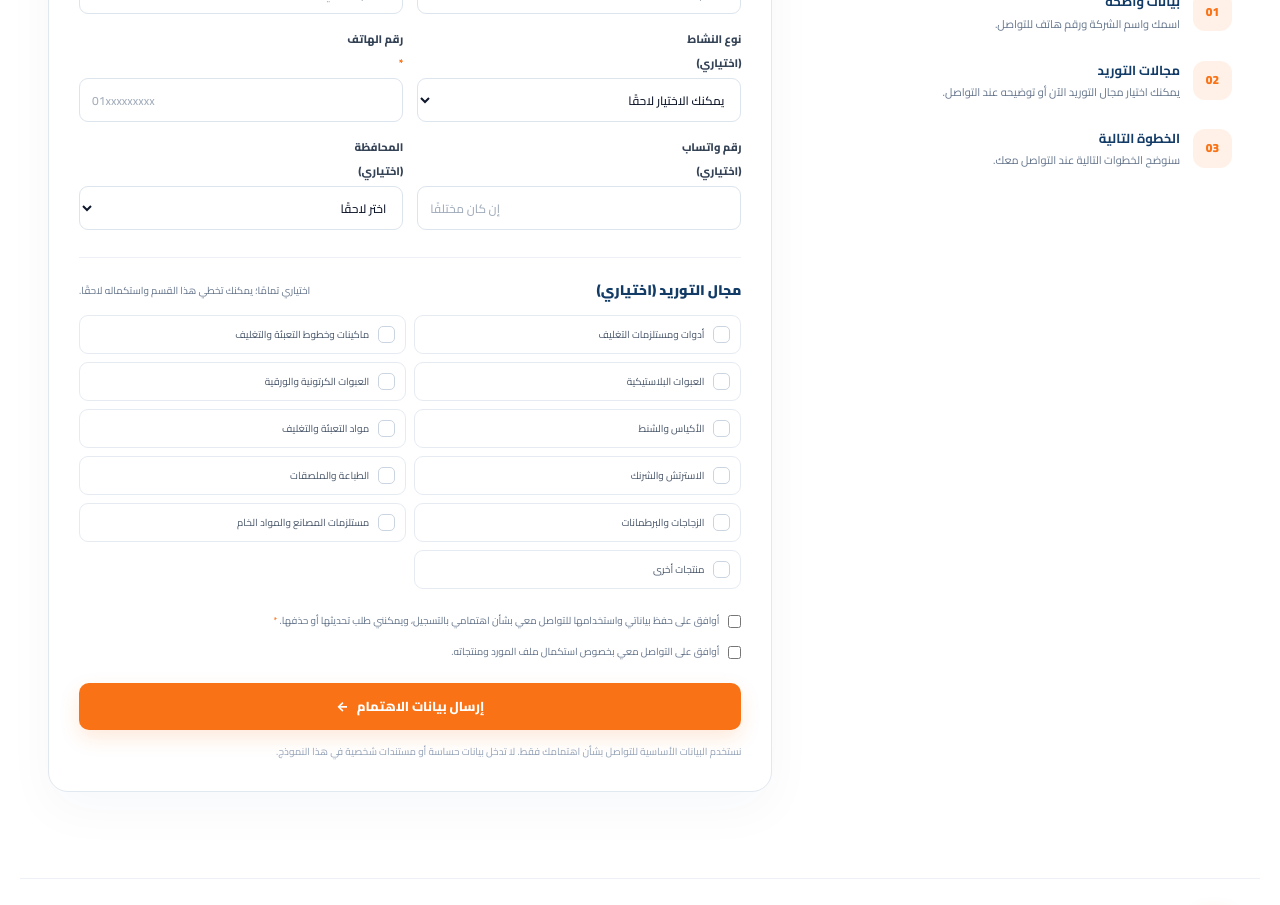
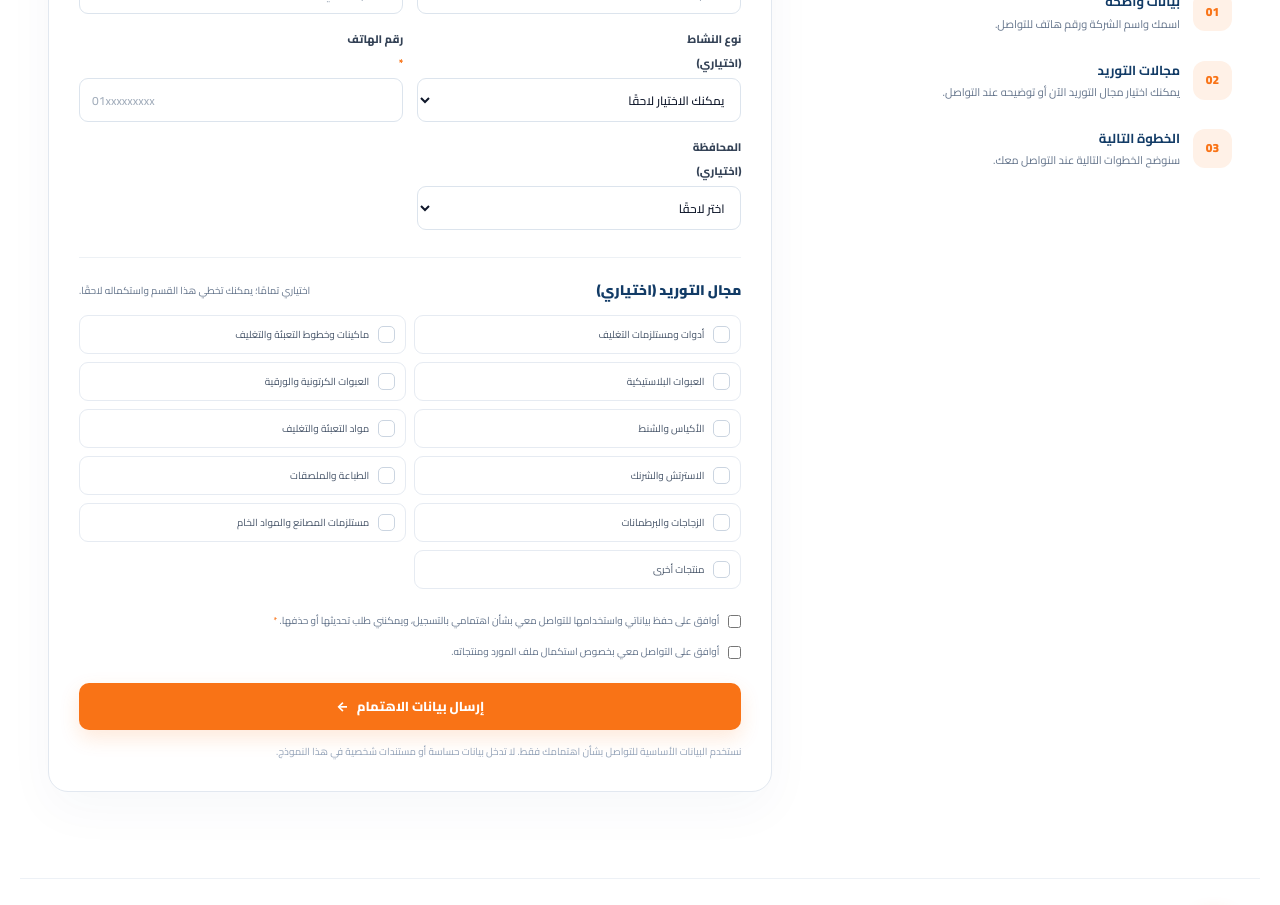
Before and after one commit to KVR-Lab/KVRAT.ai, a Next.js app in the folder apps/kvr-web/: page / in a window 1280 px wide. Shown: the part 3040-3945 px from the top of the page. Built offline with nearby package versions, Linux system fonts and the light colour scheme.

Commit message:
Remove unused optional WhatsApp field from simplified supplier form

```diff
--- a/apps/kvr-web/src/app/page.tsx
+++ b/apps/kvr-web/src/app/page.tsx
@@ -227,7 +227,6 @@ export default function HomePage() {
             <label>اسم الشركة أو المصنع <em>*</em><input required value={form.companyName} onChange={(e) => update("companyName", e.target.value)} placeholder="الاسم التجاري" autoComplete="organization" /></label>
             <label>نوع النشاط <span className="optional-note">(اختياري)</span><select value={form.companyType} onChange={(e) => update("companyType", e.target.value)}><option value="">يمكنك الاختيار لاحقًا</option>{companyTypes.map((item) => <option key={item}>{item}</option>)}</select></label>
             <label>رقم الهاتف <em>*</em><input required type="tel" value={form.phone} onChange={(e) => update("phone", e.target.value)} placeholder="01xxxxxxxxx" autoComplete="tel" dir="ltr" /></label>
-            <label>رقم واتساب <span className="optional-note">(اختياري)</span><input type="tel" value={form.whatsapp} onChange={(e) => update("whatsapp", e.target.value)} placeholder="إن كان مختلفًا" dir="ltr" /></label>
             <label>المحافظة <span className="optional-note">(اختياري)</span><select value={form.governorate} onChange={(e) => update("governorate", e.target.value)}><option value="">اختر لاحقًا</option>{governorates.map((item) => <option key={item}>{item}</option>)}</select></label>
           </div>
 
```
